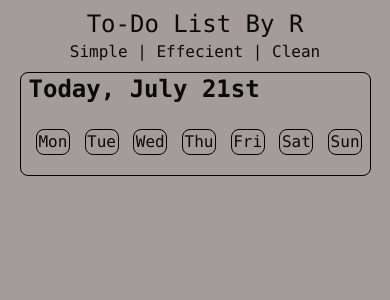
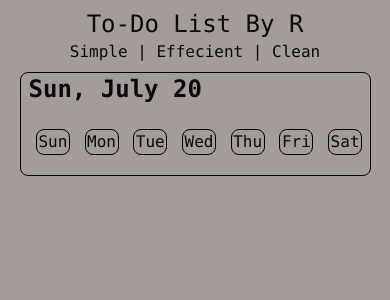
Before and after one commit to furtherafay/todolist, a React (Vite) app: page / in a window 390 px wide. Shown: the top 300 px of the page. Built offline with nearby package versions, Linux system fonts and the light colour scheme.

Commit message:
feat: added responsiveness to calendar

```diff
--- a/src/components/Calendar.jsx
+++ b/src/components/Calendar.jsx
@@ -1,23 +1,56 @@
-import { useState } from "react";
+import { useEffect, useState } from "react";
 
 export const Calendar = () => {
-  const [days, setDays] = useState([
-    "Mon",
-    "Tue",
-    "Wed",
-    "Thu",
-    "Fri",
-    "Sat",
-    "Sun",
-  ]);
+  const days = ["Sun", "Mon", "Tue", "Wed", "Thu", "Fri", "Sat"];
+  const months = [
+    "January",
+    "February",
+    "March",
+    "April",
+    "May",
+    "June",
+    "July",
+    "August",
+    "September",
+    "October",
+    "November",
+    "December",
+  ];
+
+  const today = new Date();
+
+  const [month, setMonth] = useState(today.getMonth());
+  const [date, setDate] = useState(today.getDate());
+  const [day, setDay] = useState(today.getDay());
+  const [selectedIndex, setSelectedIndex] = useState();
+
+  const getDate = () => {
+    return `${days[day]}, ${months[month]} ${date}`;
+  };
+
+  const handleChangeDate = (index) => {
+    setSelectedIndex(index);
+    setDay(index);
+
+    const clickDiff = index - day;
+    setDate(date + clickDiff);
+  };
 
   return (
     <>
       <div className="flex flex-col ml-2 mr-2 mt-2 w-[90%] h-26 border border-black rounded-md">
-        <h1 className="text-2xl font-mono font-bold ml-2">Today, July 21st</h1>
+        <h1 className="text-2xl font-mono font-bold ml-2">{getDate()}</h1>
         <div className="flex flex-row justify-around font-mono ml-2 mt-6">
-          {days.map((d) => (
-            <div className="flex justify-center items-center w-[10%] h-full border border-black rounded-md">{d}</div>
+          {days.map((d, index) => (
+            <div
+              key={d}
+              onClick={() => handleChangeDate(index)}
+              className={`cursor-pointer flex justify-center items-center w-[10%] h-full border border-black rounded-md
+              ${selectedIndex === index ? "bg-muted-foreground text-white" : "hover:bg-muted-foreground"}
+              `}
+            >
+              {d}
+            </div>
           ))}
         </div>
       </div>
```
